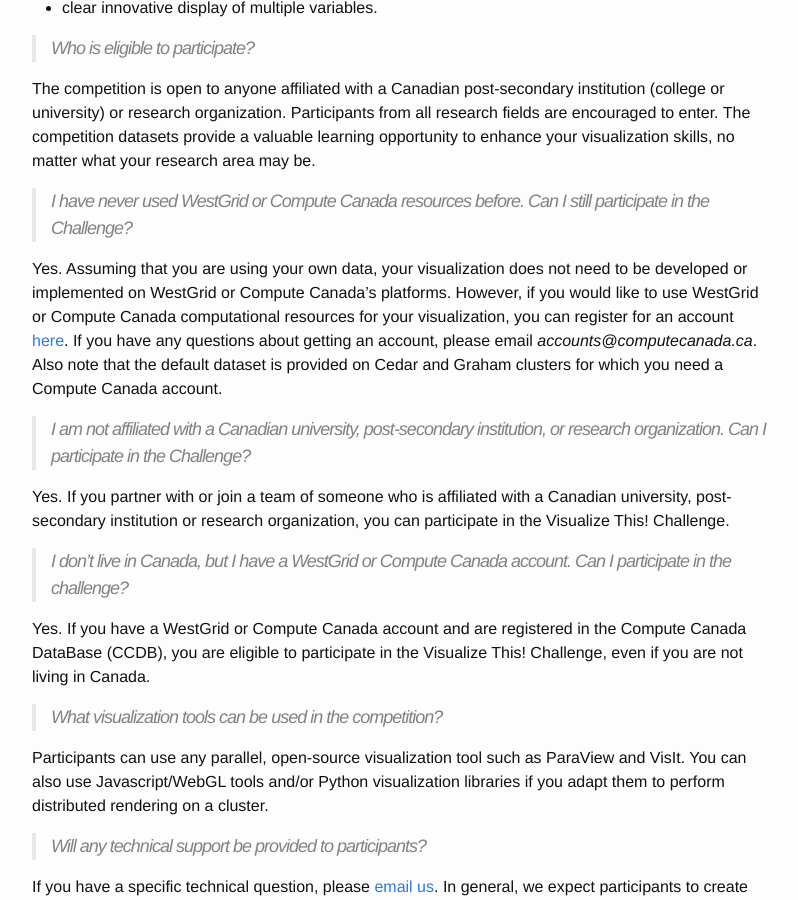
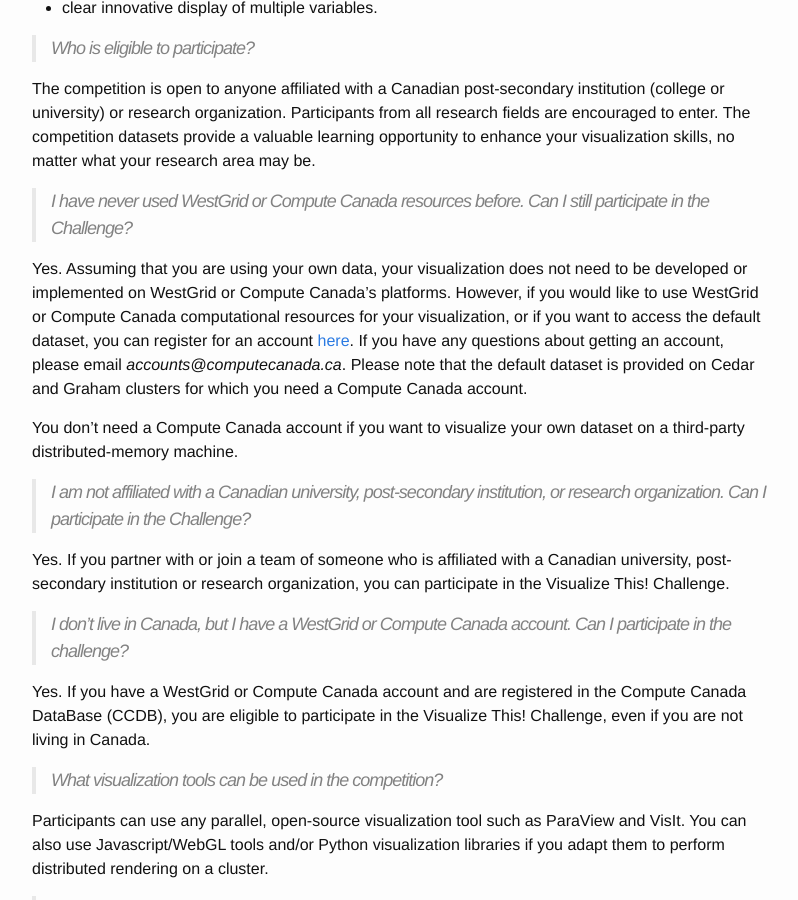
Before and after one commit to ComputeCanada/visualizeThis, a Jekyll site: the page built from about.md, in a window 1280 px wide and 900 px high, scrolled down 956 px. Shown: the whole window, without its empty margins (238-1036 px from the left). Built offline with Jekyll 4.4.1, drawn with Linux system fonts in a browser that asks for light colours.

Commit message:
2019-Aug-13 14:58

```diff
--- a/about.md
+++ b/about.md
@@ -55,10 +55,15 @@ matter what your research area may be.
 
 Yes. Assuming that you are using your own data, your visualization does not need to be developed or
 implemented on WestGrid or Compute Canada's platforms. However, if you would like to use WestGrid or
-Compute Canada computational resources for your visualization, you can register for an account
-[here](https://www.computecanada.ca/research-portal/account-management/apply-for-an-account). If you have
-any questions about getting an account, please email *accounts@computecanada.ca*. Also note that the
-default dataset is provided on Cedar and Graham clusters for which you need a Compute Canada account.
+Compute Canada computational resources for your visualization, or if you want to access the default
+dataset, you can register for an account <a
+href="https://www.computecanada.ca/research-portal/account-management/apply-for-an-account"
+target="_blank">here</a>. If you have any questions about getting an account, please email
+*accounts@computecanada.ca*. Please note that the default dataset is provided on Cedar and Graham
+clusters for which you need a Compute Canada account.
+
+You don't need a Compute Canada account if you want to visualize your own dataset on a third-party
+distributed-memory machine.
 
 > I am not affiliated with a Canadian university, post-secondary institution, or research
 > organization. Can I participate in the Challenge?
```
Also changed, not shown: other parts of about.md (+2 -0 lines).
